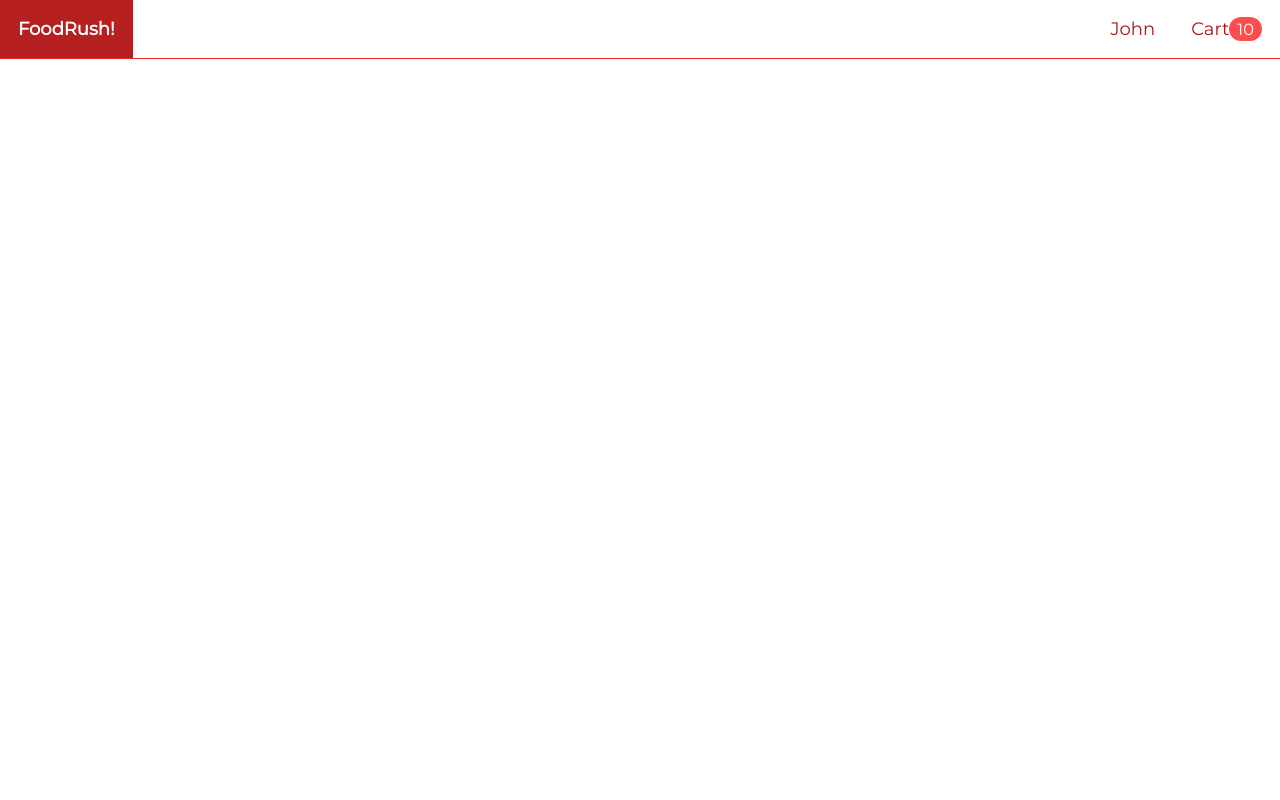
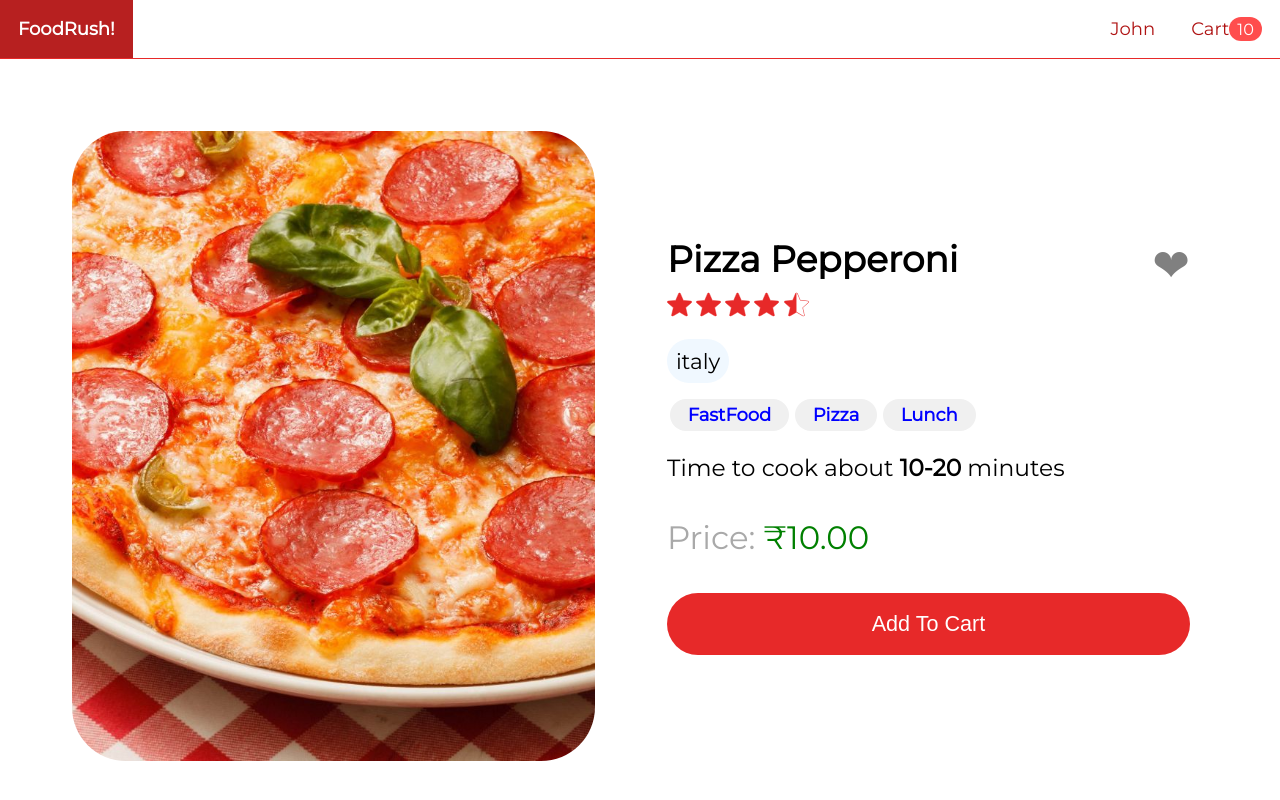
Before and after one commit to 777sanket/FoodRush, a React (Create React App) app in the folder frontend/: page /food/1 in a window 1280 px wide. Shown: the top 800 px of the page. Built offline with nearby package versions, Linux system fonts and the light colour scheme.

Commit message:
day2_2part

```diff
--- a/frontend/src/AppRoutes.js
+++ b/frontend/src/AppRoutes.js
@@ -1,6 +1,7 @@
 import React from 'react'
 import { Route, Routes } from 'react-router-dom';
 import HomePage from './pages/Home/HomePage';
+import FoodPage from './pages/Food/FoodPage';
 
 export default function AppRoutes() {
   return (
@@ -8,6 +9,7 @@
         <Route path="/" element={<HomePage />} />
         <Route path="/search/:searchTerm" element={<HomePage />} />
         <Route path="/tag/:tag" element={<HomePage />} />
+        <Route path="/food/:id" element={<FoodPage />} />
     </Routes>
   );
 }
--- a/frontend/src/data.js
+++ b/frontend/src/data.js
@@ -4,7 +4,7 @@
       name: 'Pizza Pepperoni',
       cookTime: '10-20',
       price: 10,
-      favorite: false,
+      favourite: false,
       origins: ['italy'],
       stars: 4.5,
       imageUrl: 'food-1.jpg',
@@ -15,7 +15,7 @@
       name: 'Meatball',
       price: 20,
       cookTime: '20-30',
-      favorite: true,
+      favourite: true,
       origins: ['persia', 'middle east', 'china'],
       stars: 5,
       imageUrl: 'food-2.jpg',
@@ -26,7 +26,7 @@
       name: 'Hamburger',
       price: 5,
       cookTime: '10-15',
-      favorite: false,
+      favourite: false,
       origins: ['germany', 'us'],
       stars: 3.5,
       imageUrl: 'food-3.jpg',
@@ -37,7 +37,7 @@
       name: 'Fried Potatoes',
       price: 2,
       cookTime: '15-20',
-      favorite: true,
+      favourite: true,
       origins: ['belgium', 'france'],
       stars: 3,
       imageUrl: 'food-4.jpg',
@@ -48,7 +48,7 @@
       name: 'Chicken Soup',
       price: 11,
       cookTime: '40-50',
-      favorite: false,
+      favourite: false,
       origins: ['india', 'asia'],
       stars: 3.5,
       imageUrl: 'food-5.jpg',
@@ -59,7 +59,7 @@
       name: 'Vegetables Pizza',
       price: 9,
       cookTime: '40-50',
-      favorite: false,
+      favourite: false,
       origins: ['italy'],
       stars: 4.0,
       imageUrl: 'food-6.jpg',
--- /dev/null
+++ b/frontend/src/pages/Food/FoodPage.js
@@ -0,0 +1,72 @@
+
+import React, { useEffect, useState } from 'react';
+import { useParams } from 'react-router-dom';
+import Price from '../../components/Price/price';
+import StarRating from '../../components/StarRating/StarRating';
+import Tags from '../../components/Tags/Tags';
+import { getById } from '../../services/foodService';
+import classes from './foodPage.module.css';
+export default function FoodPage() {
+  const [food, setFood] = useState({});
+  const { id } = useParams();
+
+  useEffect(() => {
+    getById(id).then(setFood);
+  }, [id]);
+  return (
+    <>
+      {food && (
+        <div className={classes.container}>
+          <img
+            className={classes.image}
+            src={`/foods/${food.imageUrl}`}
+            alt={food.name}
+          />
+
+          <div className={classes.details}>
+            <div className={classes.header}>
+              <span className={classes.name}>{food.name}</span>
+              <span
+                className={`${classes.favourite} ${
+                  food.favourite ? '' : classes.not
+                }`}
+              >
+                ❤
+              </span>
+            </div>
+            <div className={classes.rating}>
+              <StarRating stars={food.stars} size={25} />
+            </div>
+
+            <div className={classes.origins}>
+              {food.origins?.map(origin => (
+                <span key={origin}>{origin}</span>
+              ))}
+            </div>
+
+            <div className={classes.tags}>
+              {food.tags && (
+                <Tags
+                  tags={food.tags.map(tag => ({ name: tag }))}
+                  forFoodPage={true}
+                />
+              )}
+            </div>
+
+            <div className={classes.cook_time}>
+              <span>
+                Time to cook about <strong>{food.cookTime}</strong> minutes
+              </span>
+            </div>
+
+            <div className={classes.price}>
+              <Price price={food.price} />
+            </div>
+
+            <button>Add To Cart</button>
+          </div>
+        </div>
+      )}
+    </>
+  );
+}
--- /dev/null
+++ b/frontend/src/pages/Food/foodPage.module.css
@@ -0,0 +1,100 @@
+.container {
+  display: flex;
+  justify-content: center;
+  align-items: center;
+  flex-wrap: wrap;
+  margin: 3rem;
+}
+
+.container > * {
+  min-width: 25rem;
+  max-width: 40rem;
+}
+
+.image {
+  border-radius: 3rem;
+  flex: 1 0;
+  object-fit: cover;
+  height: 35rem;
+  margin: 1rem;
+}
+
+.details {
+  width: 100%;
+  display: flex;
+  flex-direction: column;
+  flex: 1 0;
+  border-radius: 3rem;
+  padding: 2rem;
+  color: black;
+  margin-left: 1rem;
+}
+
+.header {
+  display: flex;
+  justify-content: space-between;
+}
+
+.name {
+  font-size: 2rem;
+  font-weight: bold;
+}
+
+.favourite {
+  color: #e72929;
+  font-size: 2.5rem;
+}
+
+.favourite.not {
+  color: grey;
+}
+
+.origins {
+  display: flex;
+  flex-wrap: wrap;
+  margin: 0.7rem 0;
+}
+
+.origins > span {
+  padding: 0.5rem;
+  font-size: 1.2rem;
+  margin: 0.5rem 0.5rem 0 0;
+  border-radius: 2rem;
+  background-color: aliceblue;
+}
+
+.cook_time {
+  margin-top: 1rem;
+}
+
+.cook_time span {
+  padding: 0.6rem 2rem 0.6rem 0;
+  border-radius: 10rem;
+  font-size: 1.3rem;
+}
+
+.price {
+  font-size: 1.8rem;
+  margin: 2rem 2rem 2rem 0;
+  color: green;
+}
+
+.price::before {
+  content: 'Price: ';
+  color: darkgrey;
+}
+
+.container button {
+  color: white;
+  background-color: #e72929;
+  border: none;
+  font-size: 1.2rem;
+  padding: 1rem;
+  border-radius: 10rem;
+  outline: none;
+}
+
+.container button:hover {
+  opacity: 0.9;
+  cursor: pointer;
+}
--- a/frontend/src/services/foodService.js
+++ b/frontend/src/services/foodService.js
@@ -13,3 +13,6 @@
   if(tag === 'All') return getAll();
   return sample_foods.filter(item => item.tags?.includes(tag));
 }
+
+export const getById = async foodId =>
+  sample_foods.find(item => item.id === foodId);
```
